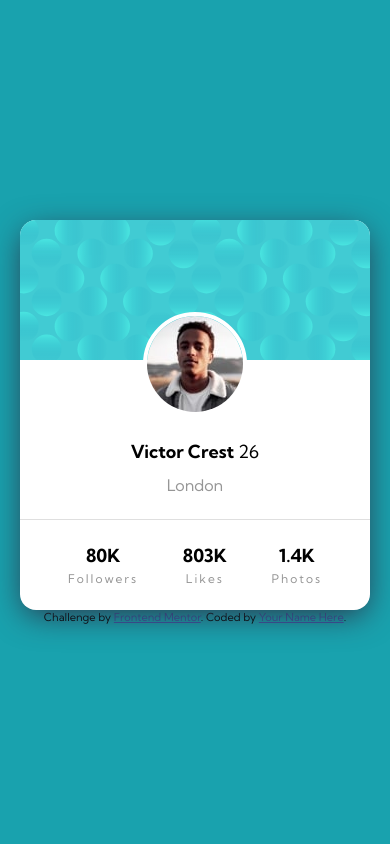
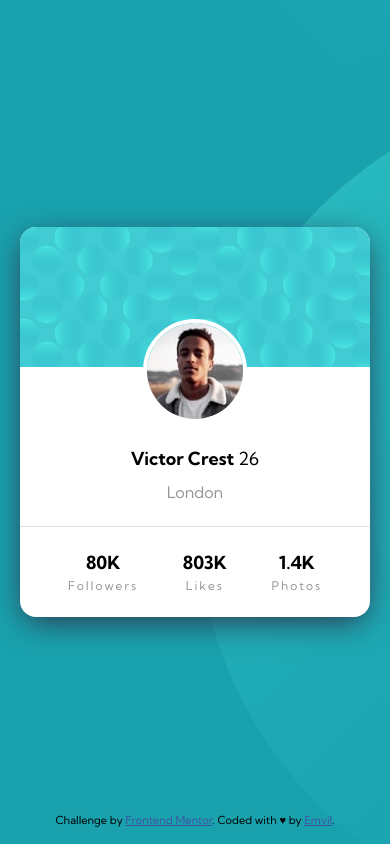
Before and after one commit to Emvil-git/fe-mentor__profile-card-component, a plain HTML site: page index.html in a window 390 px wide. Drawn offline with Linux system fonts and the light colour scheme.

Commit message:
feat(background): add responsiveness

```diff
--- a/index.html
+++ b/index.html
@@ -18,9 +18,8 @@
 <body>
 
   <div class="background">
-    <div id="top">
-
-    </div>
+    <div id="top"></div>
+    <div id="bot"></div>
     <!-- <img id="top-img" src="images/bg-pattern-top.svg" alt="">
     <img id="bot-img" src="images/bg-pattern-bottom.svg" alt=""> -->
   </div>
@@ -80,7 +79,7 @@
   Photos -->
   <div class="attribution">
     Challenge by <a href="https://www.frontendmentor.io?ref=challenge" target="_blank">Frontend Mentor</a>.
-    Coded by <a href="#">Your Name Here</a>.
+    Coded with ♥ by <a href="#">Emvil</a>.
   </div>
 </body>
 </html>
--- a/style.css
+++ b/style.css
@@ -21,29 +21,42 @@ body{
     width: 100vw;
     display: grid;
     place-content: center;
-    background: var(--cyan-d);
+    background:
+        url(images/bg-pattern-top.svg) no-repeat -50vw -90vh,
+        url(images/bg-pattern-bottom.svg) no-repeat 50vw 10vh,
+        var(--cyan-d);
+
+        background-size: cover;
     overflow: hidden;
 }
 
 .background{
     height: 100vh;
     width: 100%;
-    position: absolute;
+    position: fixed;
     display: grid;
     grid-template-columns: repeat(2, 1fr);
     overflow: hidden;
 }
 
-#top-img, #bot-img{
-    transform-origin: center;
+/* #top{
+    background-image: url(images/bg-pattern-top.svg);
+}
+
+#bot{
+    background-image: url(images/bg-pattern-bottom.svg);
+} */
+
+/* #top-img, #bot-img{
     object-fit: fill;
 }
 
-/* #top-img{
+#top-img{
     transform: translate(-20%,-50%);
 }
 
 #bot-img{
+    transform-origin: left;
     transform: translate(-20%, 30%);
 } */
 
@@ -112,3 +125,12 @@ body{
     letter-spacing: 2px;
     margin-top: 4px;
 }
+
+.attribution{
+    position: absolute;
+
+    text-align: center;
+    width: 100%;
+
+    bottom: 2%
+}
```
